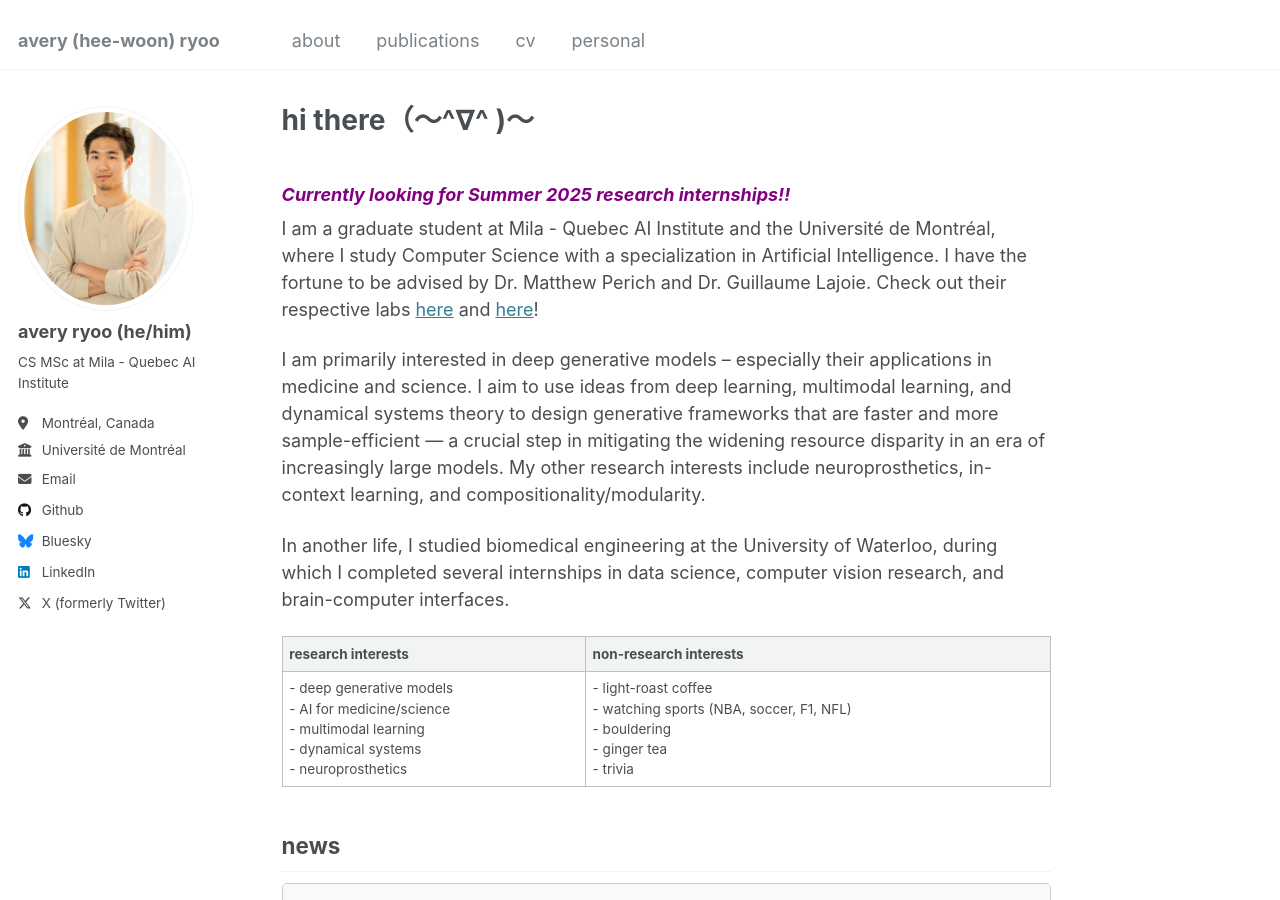
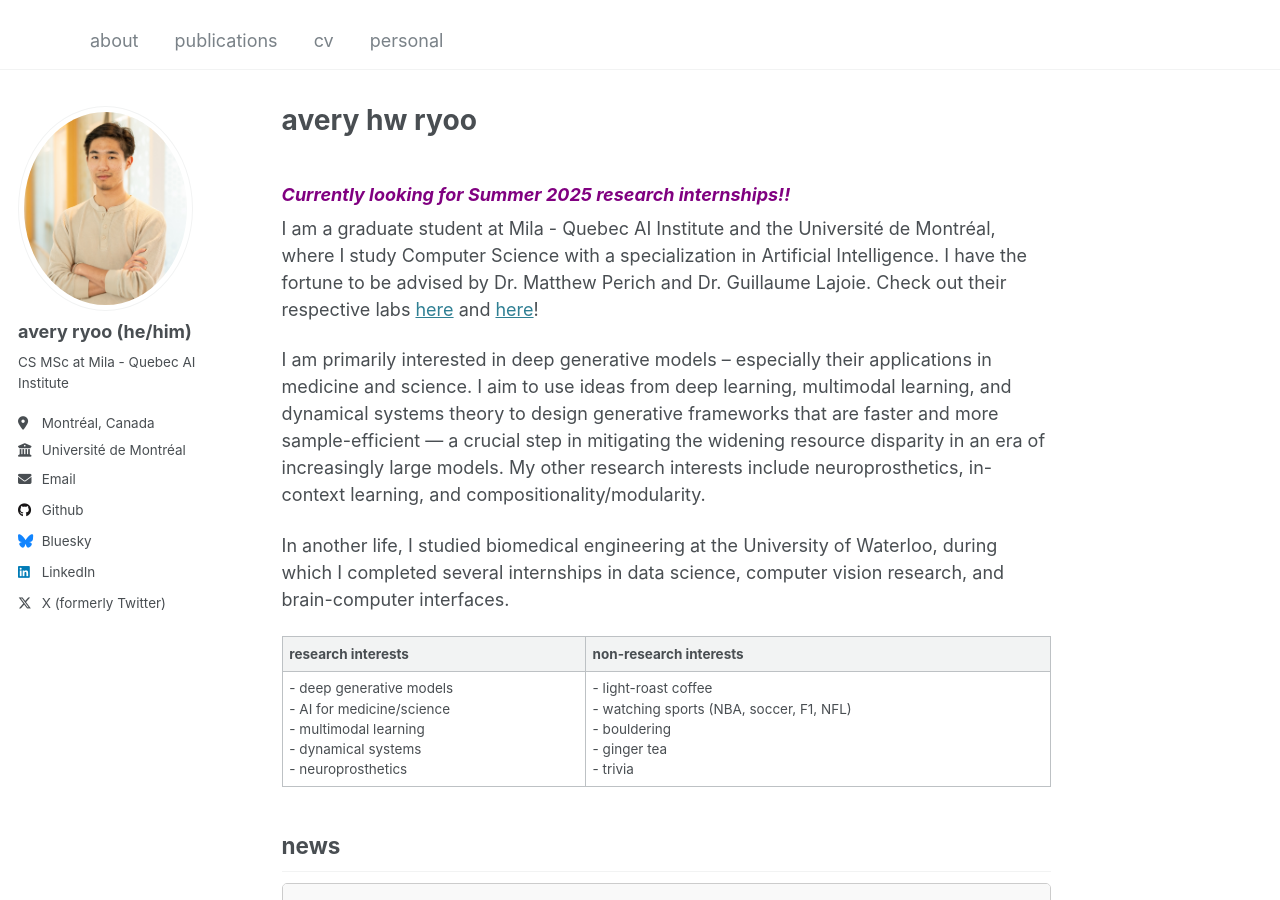
Before and after one commit to averyryoo/averyryoo.github.io, a Jekyll site: the page built from _pages/about.md, in a window 1280 px wide and 900 px high. Built offline with Jekyll 4.4.1, drawn with Linux system fonts in a browser that asks for light colours.

Commit message:
name change

```diff
--- a/_config.yml
+++ b/_config.yml
@@ -8,7 +8,7 @@
 
 # Basic Site Settings
 locale                   : "en-CA"
-title                    : "avery (hee-woon) ryoo"
+title                    : ""
 title_separator          : "-"
 name                     : &name "avery hee-woon ryoo"
 description              : &description "personal description"
--- a/_pages/about.md
+++ b/_pages/about.md
@@ -1,6 +1,6 @@
 ---
 permalink: /
-title: "hi there（〜^∇^ )〜"
+title: "avery hw ryoo"
 author_profile: true
 redirect_from:
   - /about/
```
